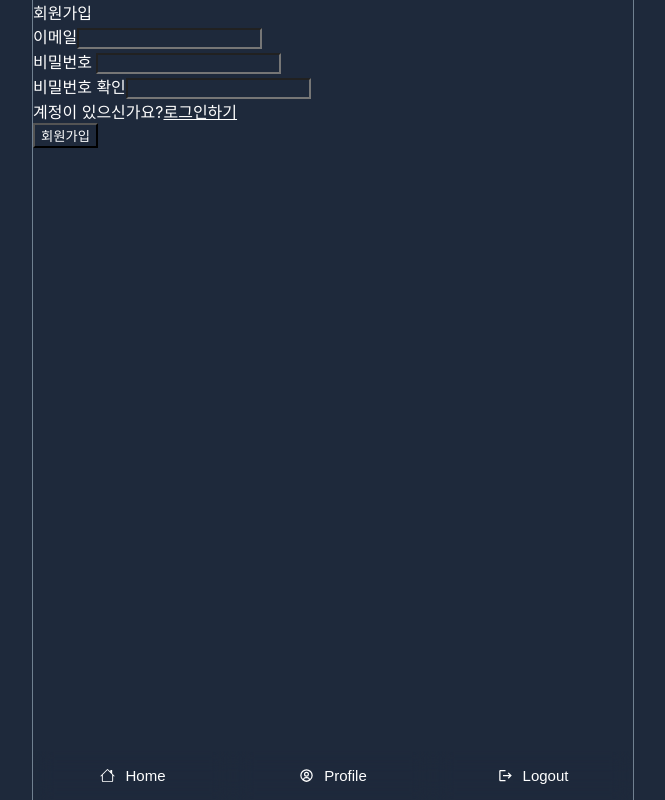
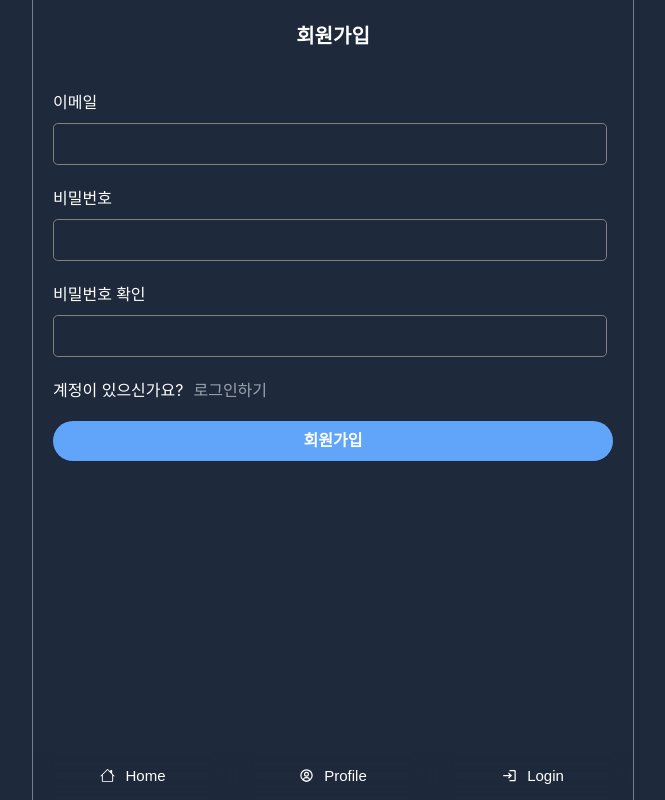
Before and after one commit to korca0220/fs-twitter-app, a React (Create React App) app: page /users/signup in a window 1280 px wide. Shown: the whole page, without its empty margins (307-972 px from the left). Built offline with nearby package versions, Linux system fonts and the light colour scheme; no server answers.

Commit message:
add auth context

```diff
--- a/src/App.tsx
+++ b/src/App.tsx
@@ -1,12 +1,13 @@
 import { Layout } from "components/Layout";
 import Router from "components/Router";
+import Loader from "components/loader/Loader";
+import { getAuth, onAuthStateChanged } from "firebase/auth";
 import { app } from "firebaseApp";
-
-import { getAuth, onAuthStateChanged } from "firebase/auth";
 import { useEffect, useState } from "react";
 import { ToastContainer } from "react-toastify";
+import "react-toastify/dist/ReactToastify.css";
 
-function App() {
+export function App() {
   const auth = getAuth(app);
   const [init, setInit] = useState(false);
   const [isAuthenticated, seIsAuthenticated] = useState(!!auth?.currentUser);
@@ -21,9 +22,7 @@
   return (
     <Layout>
       <ToastContainer />
-      {init ? <Router isAuthenticated={isAuthenticated} /> : "Loading"}
+      {init ? <Router isAuthenticated={isAuthenticated} /> : <Loader />}
     </Layout>
   );
 }
-
-export default App;
--- a/src/components/Menu.tsx
+++ b/src/components/Menu.tsx
@@ -1,9 +1,13 @@
+import AuthContext from "context/AuthContext";
+import { useContext } from "react";
 import { BiUserCircle } from "react-icons/bi";
 import { BsHouse } from "react-icons/bs";
-import { MdLogout } from "react-icons/md";
+import { MdLogin, MdLogout } from "react-icons/md";
 import { useNavigate } from "react-router-dom";
 
 export default function MenuList() {
+  const { user } = useContext(AuthContext);
+
   const navigate = useNavigate();
 
   return (
@@ -17,10 +21,17 @@
           <BiUserCircle />
           Profile
         </button>
-        <button type="button" onClick={() => navigate("/")}>
-          <MdLogout />
-          Logout
-        </button>
+        {user === null ? (
+          <button type="button" onClick={() => navigate("/user/login")}>
+            <MdLogin />
+            Login
+          </button>
+        ) : (
+          <button type="button" onClick={() => navigate("/")}>
+            <MdLogout />
+            Logout
+          </button>
+        )}
       </div>
     </div>
   );
--- /dev/null
+++ b/src/components/loader/Loader.module.scss
@@ -0,0 +1,29 @@
+$primaryColor: #60a5fa;
+
+.loader {
+  width: 48px;
+  height: 48px;
+  position: absolute;
+  left: 0;
+  right: 0;
+  top: 0;
+  bottom: 0;
+  margin: auto;
+  border: 5px solid $primaryColor;
+  border-bottom-color: transparent;
+  border-radius: 50%;
+  display: inline-block;
+  box-sizing: border-box;
+  animation: rotation 1s linear infinite;
+  z-index: 999999;
+}
+
+@keyframes rotation {
+  0% {
+    transform: rotate(0deg);
+  }
+
+  100% {
+    transform: rotate(360deg);
+  }
+}
--- /dev/null
+++ b/src/components/loader/Loader.tsx
@@ -0,0 +1,5 @@
+import styles from "./Loader.module.scss";
+
+export default function Loader() {
+  return <div className={styles.loader}></div>;
+}
--- a/src/components/uses/SignupForm.tsx
+++ b/src/components/uses/SignupForm.tsx
@@ -109,12 +109,14 @@
 
         <div className="form__block">
           계정이 있으신가요?
-          <Link to="/login">로그인하기</Link>
+          <Link to="/login" className="form__link">
+            로그인하기
+          </Link>
         </div>
         <div className="form__block">
           <button
             type="submit"
-            className="form__btn-submit"
+            className="form__btn--submit"
             disabled={error?.length > 0}
           >
             회원가입
--- /dev/null
+++ b/src/context/AuthContext.tsx
@@ -0,0 +1,32 @@
+import { User, getAuth, onAuthStateChanged } from "firebase/auth";
+import { app } from "firebaseApp";
+import { ReactNode, createContext, useEffect, useState } from "react";
+
+interface AuthProps {
+  children: ReactNode;
+}
+
+const AuthContext = createContext({ user: null as User | null });
+
+export const AuthContextProvider = ({ children }: AuthProps) => {
+  const [currentUser, setCurrentUser] = useState<User | null>(null);
+  const auth = getAuth(app);
+
+  useEffect(() => {
+    onAuthStateChanged(auth, (user) => {
+      if (user) {
+        setCurrentUser(user);
+      } else {
+        setCurrentUser(null);
+      }
+    });
+  }, [auth]);
+
+  return (
+    <AuthContext.Provider value={{ user: currentUser }}>
+      {children}
+    </AuthContext.Provider>
+  );
+};
+
+export default AuthContext;
--- a/src/index.scss
+++ b/src/index.scss
@@ -250,3 +250,76 @@
     }
   }
 }
+
+// form 레이아웃
+.form {
+  margin: 0 auto;
+  max-width: 680px;
+  padding: 20px;
+
+  input {
+    height: 20px;
+    padding: 10px;
+    border-radius: 0.3rem;
+    border: 1px solid gray;
+    width: 95%;
+    max-width: 680px;
+  }
+
+  &__block {
+    margin-top: 20px;
+    width: 100%;
+  }
+
+  &__block--lg {
+    margin-top: 20px;
+    width: 100%;
+  }
+
+  label {
+    display: block;
+    font-weight: 500;
+    margin-bottom: 10px;
+    margin-top: 20px;
+  }
+
+  &__btn--submit {
+    @extend .button;
+    font-size: 16px;
+    width: 100%;
+    height: 40px;
+    font-weight: 600;
+    padding: 10px;
+    cursor: pointer;
+    margin: 0 auto;
+    color: white;
+    background-color: $primaryColor;
+
+    &:hover,
+    &:focus {
+      background-color: $activeBorder;
+    }
+  }
+
+  &__title {
+    text-align: center;
+    font-size: 20px;
+    font-weight: 700;
+    padding-bottom: 20px;
+  }
+
+  &__link {
+    margin-left: 10px;
+    text-decoration: none;
+    color: $grayText;
+
+    &:hover,
+    &:focus {
+      color: $gray;
+    }
+  }
+
+  &__error {
+    color: red;
+  }
+}
--- a/src/index.tsx
+++ b/src/index.tsx
@@ -1,13 +1,16 @@
+import { App } from "App";
+import { AuthContextProvider } from "context/AuthContext";
 import ReactDOM from "react-dom/client";
 import { BrowserRouter } from "react-router-dom";
-import App from "./App";
 import "./index.scss";
 
 const root = ReactDOM.createRoot(
   document.getElementById("root") as HTMLElement
 );
 root.render(
-  <BrowserRouter>
-    <App />
-  </BrowserRouter>
+  <AuthContextProvider>
+    <BrowserRouter>
+      <App />
+    </BrowserRouter>
+  </AuthContextProvider>
 );
```
